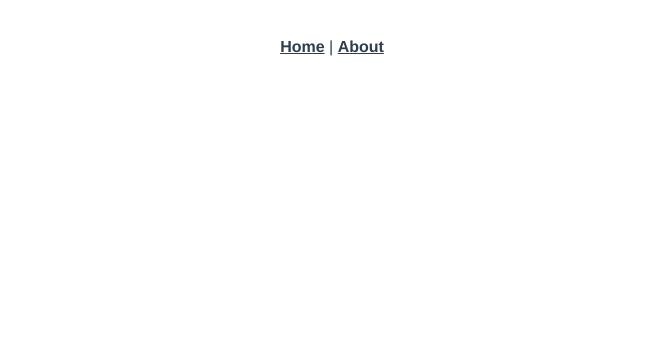
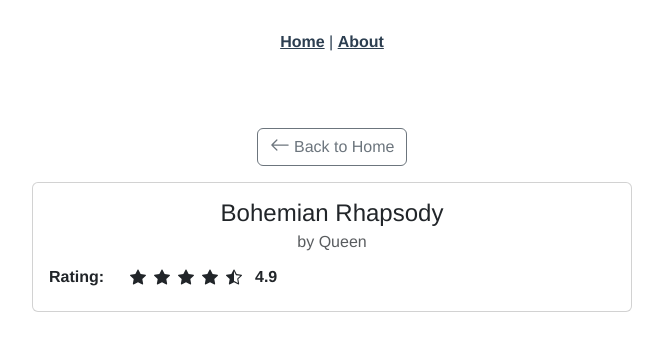
Before and after one commit to RL8/music-ranker, a Vue app: page /song/1 in a window 1280 px wide. Shown: the top 350 px of the page, without its empty margins (308-971 px from the left). Built offline with nearby package versions, Linux system fonts and the light colour scheme.

Commit message:
Initial commit: Set up Vue project with PWA, Vue Router, Bootstrap, Axios, and Pinia

```diff
--- a/package.json
+++ b/package.json
@@ -8,7 +8,11 @@
     "lint": "vue-cli-service lint"
   },
   "dependencies": {
+    "axios": "^1.8.4",
+    "bootstrap": "^5.3.4",
+    "bootstrap-vue": "^2.23.1",
     "core-js": "^3.8.3",
+    "pinia": "^2.0.0",
     "register-service-worker": "^1.7.2",
     "vue": "^2.6.14",
     "vue-router": "^3.5.1"
--- a/src/main.js
+++ b/src/main.js
@@ -2,10 +2,29 @@
 import App from './App.vue'
 import './registerServiceWorker'
 import router from './router'
+import { BootstrapVue, IconsPlugin } from 'bootstrap-vue'
+import axios from 'axios'
+import { createPinia, PiniaVuePlugin } from 'pinia'
+
+// Import Bootstrap and BootstrapVue CSS files
+import 'bootstrap/dist/css/bootstrap.css'
+import 'bootstrap-vue/dist/bootstrap-vue.css'
+
+// Make BootstrapVue available throughout your project
+Vue.use(BootstrapVue)
+// Optionally install the BootstrapVue icon components plugin
+Vue.use(IconsPlugin)
+// Install Pinia
+Vue.use(PiniaVuePlugin)
+const pinia = createPinia()
+
+// Configure Axios
+Vue.prototype.$axios = axios
 
 Vue.config.productionTip = false
 
 new Vue({
   router,
+  pinia,
   render: h => h(App)
 }).$mount('#app')
--- a/src/router/index.js
+++ b/src/router/index.js
@@ -17,6 +17,13 @@
     // this generates a separate chunk (about.[hash].js) for this route
     // which is lazy-loaded when the route is visited.
     component: () => import(/* webpackChunkName: "about" */ '../views/AboutView.vue')
+  },
+  {
+    path: '/song/:id',
+    name: 'song-detail',
+    // route level code-splitting
+    component: () => import(/* webpackChunkName: "song-detail" */ '../views/SongDetailView.vue'),
+    props: true // Pass route params as component props
   }
 ]
 
--- /dev/null
+++ b/src/store/index.js
@@ -0,0 +1,6 @@
+// This file serves as a central point to export all stores
+import { useMusicStore } from './musicStore'
+
+export {
+  useMusicStore
+}
--- /dev/null
+++ b/src/store/musicStore.js
@@ -0,0 +1,83 @@
+import { defineStore } from 'pinia'
+
+// Define a store for managing music data
+export const useMusicStore = defineStore('music', {
+  // State: reactive data
+  state: () => ({
+    songs: [],
+    artists: [],
+    loading: false,
+    error: null
+  }),
+
+  // Getters: computed properties for the state
+  getters: {
+    getSongById: (state) => (id) => {
+      return state.songs.find(song => song.id === id)
+    },
+    getArtistById: (state) => (id) => {
+      return state.artists.find(artist => artist.id === id)
+    },
+    topRatedSongs: (state) => {
+      return [...state.songs].sort((a, b) => b.rating - a.rating).slice(0, 10)
+    }
+  },
+
+  // Actions: methods that can change the state and perform async operations
+  actions: {
+    async fetchSongs() {
+      this.loading = true
+      try {
+        // In a real app, this would be an API call
+        // Example: const response = await this.$axios.get('/api/songs')
+        // Simulating API response with setTimeout
+        await new Promise(resolve => setTimeout(resolve, 500))
+
+        // Sample data
+        this.songs = [
+          { id: 1, title: 'Bohemian Rhapsody', artist: 'Queen', rating: 4.9 },
+          { id: 2, title: 'Imagine', artist: 'John Lennon', rating: 4.8 },
+          { id: 3, title: 'Hotel California', artist: 'Eagles', rating: 4.7 }
+        ]
+        this.error = null
+      } catch (error) {
+        this.error = error.message || 'Failed to fetch songs'
+      } finally {
+        this.loading = false
+      }
+    },
+
+    async fetchArtists() {
+      this.loading = true
+      try {
+        // In a real app, this would be an API call
+        // Example: const response = await this.$axios.get('/api/artists')
+        // Simulating API response with setTimeout
+        await new Promise(resolve => setTimeout(resolve, 500))
+
+        // Sample data
+        this.artists = [
+          { id: 1, name: 'Queen', genre: 'Rock' },
+          { id: 2, name: 'John Lennon', genre: 'Rock' },
+          { id: 3, name: 'Eagles', genre: 'Rock' }
+        ]
+        this.error = null
+      } catch (error) {
+        this.error = error.message || 'Failed to fetch artists'
+      } finally {
+        this.loading = false
+      }
+    },
+
+    addSong(song) {
+      this.songs.push(song)
+    },
+
+    updateSongRating(songId, rating) {
+      const song = this.songs.find(s => s.id === songId)
+      if (song) {
+        song.rating = rating
+      }
+    }
+  }
+})
--- a/src/views/HomeView.vue
+++ b/src/views/HomeView.vue
@@ -1,18 +1,96 @@
 <template>
   <div class="home">
     <img alt="Vue logo" src="../assets/logo.png">
-    <HelloWorld msg="Welcome to Your Vue.js App"/>
+    <b-container>
+      <b-row class="my-4">
+        <b-col>
+          <h2>Music Ranker</h2>
+          <p>A simple application to rank your favorite music</p>
+          <b-button variant="primary" @click="loadData">Load Music Data</b-button>
+        </b-col>
+      </b-row>
+
+      <!-- Loading indicator -->
+      <b-row v-if="musicStore.loading">
+        <b-col class="text-center">
+          <b-spinner label="Loading..."></b-spinner>
+          <p>Loading music data...</p>
+        </b-col>
+      </b-row>
+
+      <!-- Error message -->
+      <b-row v-if="musicStore.error">
+        <b-col>
+          <b-alert show variant="danger">{{ musicStore.error }}</b-alert>
+        </b-col>
+      </b-row>
+
+      <!-- Top rated songs -->
+      <b-row v-if="musicStore.songs.length > 0">
+        <b-col>
+          <h3>Top Rated Songs</h3>
+          <b-list-group>
+            <b-list-group-item
+              v-for="song in topRatedSongs"
+              :key="song.id"
+              class="song-item"
+              @click="viewSongDetails(song.id)"
+            >
+              <div class="d-flex justify-content-between align-items-center">
+                <div>
+                  <strong>{{ song.title }}</strong> by {{ song.artist }}
+                </div>
+                <b-badge variant="primary" pill>{{ song.rating }}</b-badge>
+              </div>
+            </b-list-group-item>
+          </b-list-group>
+        </b-col>
+      </b-row>
+    </b-container>
   </div>
 </template>
 
 <script>
 // @ is an alias to /src
-import HelloWorld from '@/components/HelloWorld.vue'
+import { useMusicStore } from '@/store'
+import { mapState } from 'pinia'
 
 export default {
   name: 'HomeView',
-  components: {
-    HelloWorld
+  computed: {
+    ...mapState(useMusicStore, ['songs', 'artists', 'loading', 'error']),
+    topRatedSongs() {
+      return this.musicStore.topRatedSongs
+    }
+  },
+  data() {
+    return {
+      musicStore: useMusicStore()
+    }
+  },
+  methods: {
+    loadData() {
+      this.musicStore.fetchSongs()
+      this.musicStore.fetchArtists()
+    },
+    viewSongDetails(songId) {
+      this.$router.push({ name: 'song-detail', params: { id: songId } })
+    }
   }
 }
 </script>
+
+<style scoped>
+.home {
+  padding: 20px;
+}
+
+.song-item {
+  cursor: pointer;
+  transition: background-color 0.2s;
+}
+
+.song-item:hover {
+  background-color: #f8f9fa;
+}
+</style>
--- /dev/null
+++ b/src/views/SongDetailView.vue
@@ -0,0 +1,119 @@
+<template>
+  <div class="song-detail">
+    <b-container>
+      <b-row class="my-4">
+        <b-col>
+          <b-button variant="outline-secondary" to="/" class="mb-3">
+            <b-icon icon="arrow-left"></b-icon> Back to Home
+          </b-button>
+
+          <div v-if="loading" class="text-center">
+            <b-spinner label="Loading..."></b-spinner>
+            <p>Loading song details...</p>
+          </div>
+
+          <div v-else-if="error" class="my-3">
+            <b-alert show variant="danger">{{ error }}</b-alert>
+          </div>
+
+          <div v-else-if="song" class="song-card">
+            <b-card
+              :title="song.title"
+              :sub-title="'by ' + song.artist"
+              class="mb-4"
+            >
+              <b-card-text>
+                <div class="rating-display">
+                  <span class="rating-label">Rating:</span>
+                  <b-form-rating
+                    v-model="currentRating"
+                    inline
+                    no-border
+                    show-value
+                    @change="updateRating"
+                  ></b-form-rating>
+                </div>
+              </b-card-text>
+            </b-card>
+          </div>
+
+          <div v-else class="text-center my-4">
+            <b-alert show variant="warning">Song not found</b-alert>
+          </div>
+        </b-col>
+      </b-row>
+    </b-container>
+  </div>
+</template>
+
+<script>
+import { useMusicStore } from '@/store'
+import { mapState } from 'pinia'
+
+export default {
+  name: 'SongDetailView',
+  props: {
+    id: {
+      type: [Number, String],
+      required: true
+    }
+  },
+  data() {
+    return {
+      musicStore: useMusicStore(),
+      currentRating: 0
+    }
+  },
+  computed: {
+    ...mapState(useMusicStore, ['loading', 'error']),
+    song() {
+      // Convert id to number since route params are strings
+      const songId = Number(this.id)
+      return this.musicStore.getSongById(songId)
+    }
+  },
+  watch: {
+    song: {
+      immediate: true,
+      handler(newSong) {
+        if (newSong) {
+          this.currentRating = newSong.rating
+        }
+      }
+    }
+  },
+  created() {
+    // Fetch songs if not already loaded
+    if (this.musicStore.songs.length === 0) {
+      this.musicStore.fetchSongs()
+    }
+  },
+  methods: {
+    updateRating(newRating) {
+      const songId = Number(this.id)
+      this.musicStore.updateSongRating(songId, newRating)
+    }
+  }
+}
+</script>
+
+<style scoped>
+.song-detail {
+  padding: 20px;
+}
+
+.song-card {
+  max-width: 600px;
+  margin: 0 auto;
+}
+
+.rating-display {
+  display: flex;
+  align-items: center;
+  gap: 10px;
+}
+
+.rating-label {
+  font-weight: bold;
+}
+</style>
```
Also changed, not shown: 1 other file (tests, documents, lock files or other folders).
